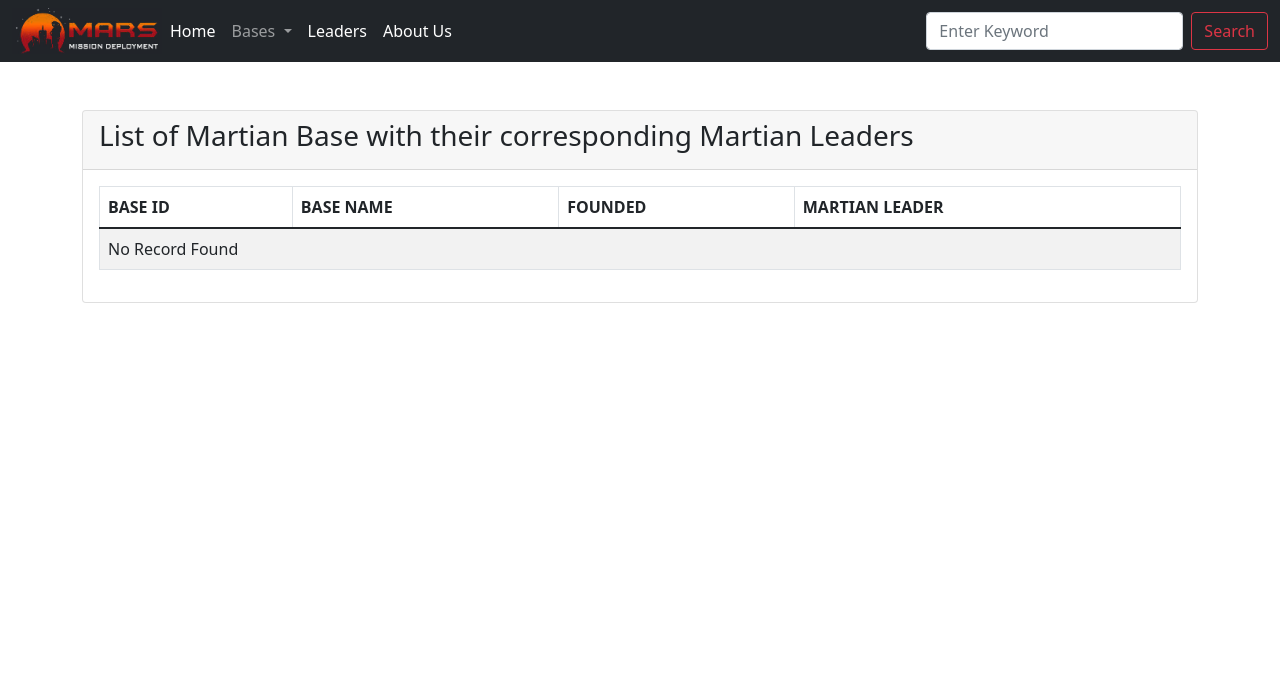
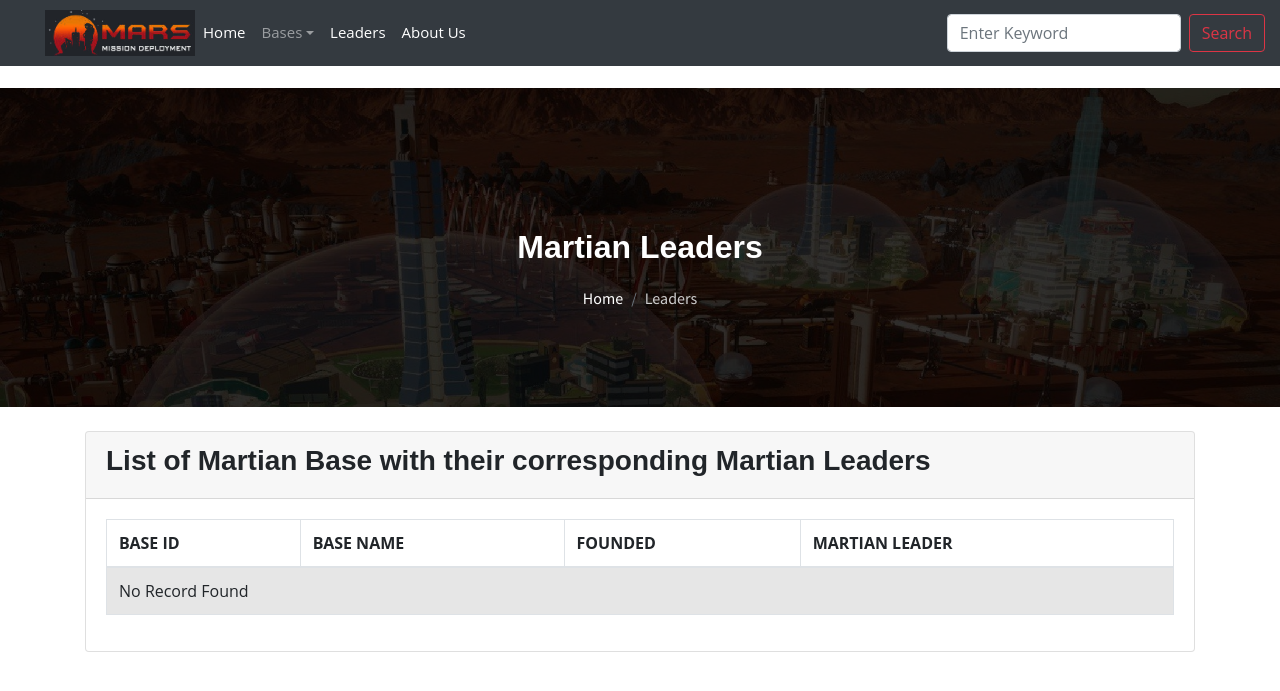
Before and after one commit to Raven1K/casestudy2, a PHP site: page /super.php in a window 1280 px wide. Shown: the top 691 px of the page. Run offline with PHP 8.4, Linux system fonts and the light colour scheme; data that the repository does not hold is empty.

Commit message:
Update super.php

```diff
--- a/super.php
+++ b/super.php
@@ -3,7 +3,7 @@ include('conn.php');
 ?>
 <!doctype html>
 <html lang="en">
-  <head>
+   <head>
     <!-- Required meta tags -->
     <meta charset="utf-8">
     <meta name="viewport" content="width=device-width, initial-scale=1">
@@ -14,14 +14,65 @@ include('conn.php');
     <!-- Fontawesome Icons-->
     <link rel="stylesheet" href="fonts/css/all.css">
 
+	  <!-- Mobile Specific Metas
+  ================================================== -->
+	<meta http-equiv="X-UA-Compatible" content="IE=edge">
+	<meta name="description" content="One page parallax responsive HTML Template">
+	<meta name="viewport" content="width=device-width, initial-scale=1.0, maximum-scale=5.0">
+
+  <!-- CSS
+  ================================================== -->
+  <!-- Themefisher Icon font -->
+	<link rel="stylesheet" href="plugins/themefisher-font/style.css">
+  <!-- bootstrap.min css -->
+	<link rel="stylesheet" href="plugins/bootstrap/bootstrap.min.css">
+  <!-- Lightbox.min css -->
+	<link rel="stylesheet" href="plugins/lightbox2/css/lightbox.min.css">
+  <!-- animation css -->
+	<link rel="stylesheet" href="plugins/animate/animate.css">
+  <!-- Slick Carousel -->
+	<link rel="stylesheet" href="plugins/slick/slick.css">
+  <!-- Main Stylesheet -->
+	<link rel="stylesheet" href="assets/css/style2.css">
+	<link rel="stylesheet" href="assets/css/style.css">
     <title>Welcome to Red Planet</title>
-  </head>
+<style>
+	.single-page-header {
+	background-image: url("images/redplanet3.jpg");
+	background-size: cover;
+	padding: 140px 0 70px;
+	text-align: center;
+	color: #fff;
+	position: relative;
+	}
+	.single-page-header:before {
+	background: rgba(0, 0, 0, 0.8);
+	position: absolute;
+	content: "";
+	top: 0;
+	right: 0;
+	left: 0;
+	bottom: 0;
+</style>
+</head>
 
   <body>
 
     <?php require_once 'navbar.php';?>
     <br>
-
+	<section class="single-page-header">
+	<div class="container">
+		<div class="row">
+			<div class="col-md-12">
+				<h2>Martian Leaders</h2>
+				<ol class="breadcrumb header-bradcrumb justify-content-center">
+					<li class="breadcrumb-item"><a href="index.php" class="text-white">Home</a></li>
+					<li class="breadcrumb-item active" aria-current="page">Leaders</li>
+				</ol>
+			</div>
+		</div>
+	</div>
+</section>
     <div class="container">
         <div class="row">
             <div class="col-md-12 mt-4">
```
